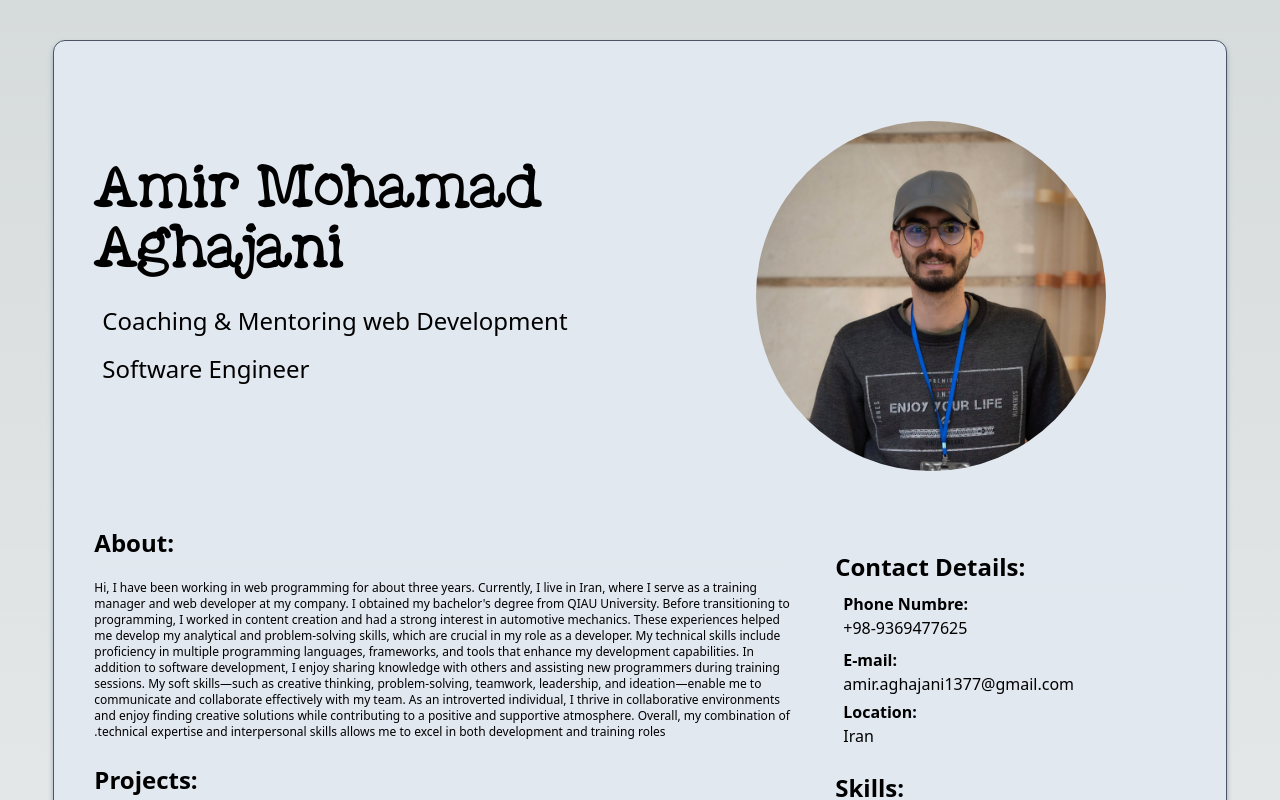
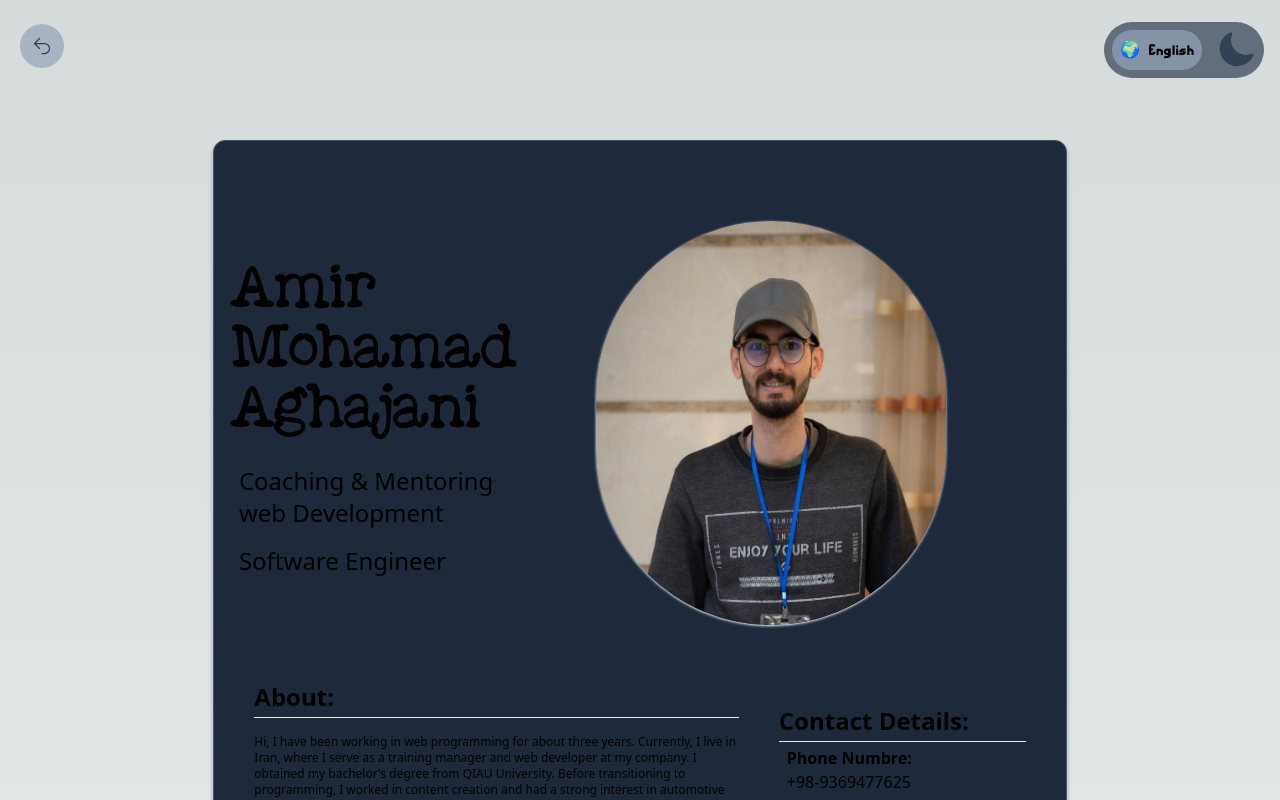
Before and after one commit to AmirAghajani98/portfolio, a Next.js app: page /resume in a window 1280 px wide. Shown: the top 800 px of the page. Built offline with nearby package versions, Linux system fonts and the light colour scheme.

Commit message:
fix-resume

```diff
--- a/src/app/resume/page.tsx
+++ b/src/app/resume/page.tsx
@@ -47,7 +47,7 @@ export default function resume() {
 
   return (
     <main className="w-screen">
-      {/* <div className="flex justify-between rounded-xl m-4">
+      <div className="flex justify-between rounded-xl m-4">
         <div className="w-full flex justify-end gap-x-4">
           <div className="flex w-40 justify-between my-1.5 p-2 rounded-full bg-opacity-70 bg-slate-700">
             <LanguageSwitcher />
@@ -57,12 +57,12 @@ export default function resume() {
         <div className="absolute left-5 top-6 rounded-ful hover:bg-slate-950 hover:rounded-full">
           <BackButton />
         </div>
-      </div> */}
+      </div>
       <div className="flex justify-center content-center font-sans">
         <div
           lang={currentLocale}
           dir={currentLocale === "fa" ? "ltr" : "rtl"}
-          className="border border-gray-600 rounded-xl font-sans shadow-md bg-slate-200 shadow-slate-400 py-10 px-10 w-11/12 mt-10 mb-10"
+          className="border border-gray-600 rounded-xl font-sans shadow-md bg-slate-800 shadow-slate-400 py-10 px-10 w-4/6 my-10"
         >
           <div className="flex justify-between w-full">
             <Image
```
Also changed, not shown: 2 other files (tests, documents, lock files or other folders).
